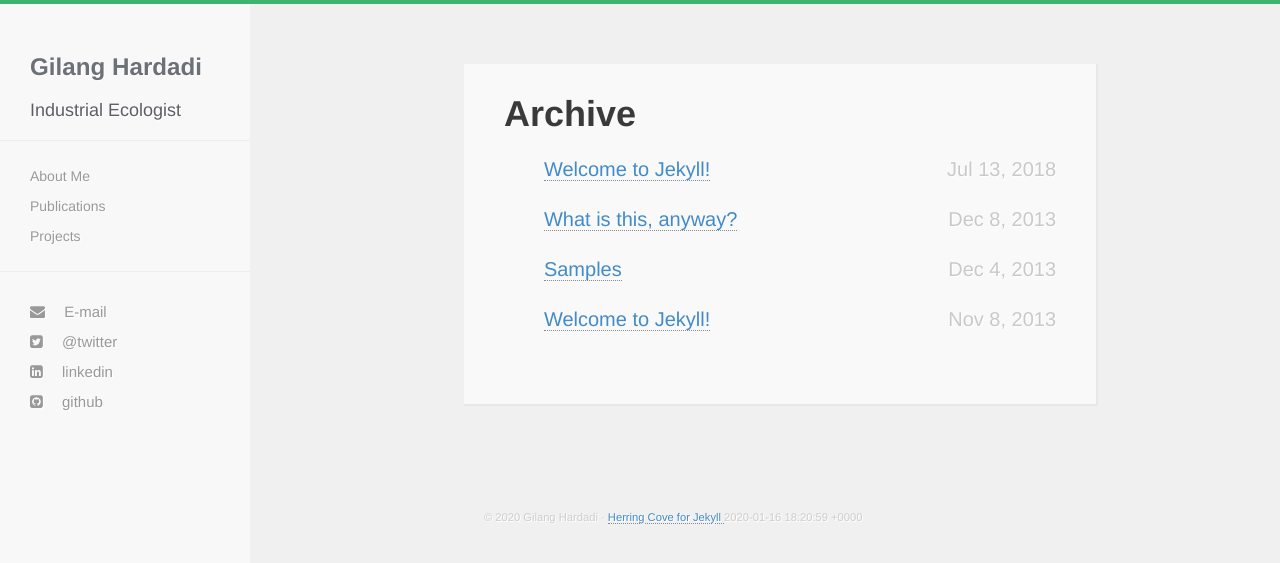
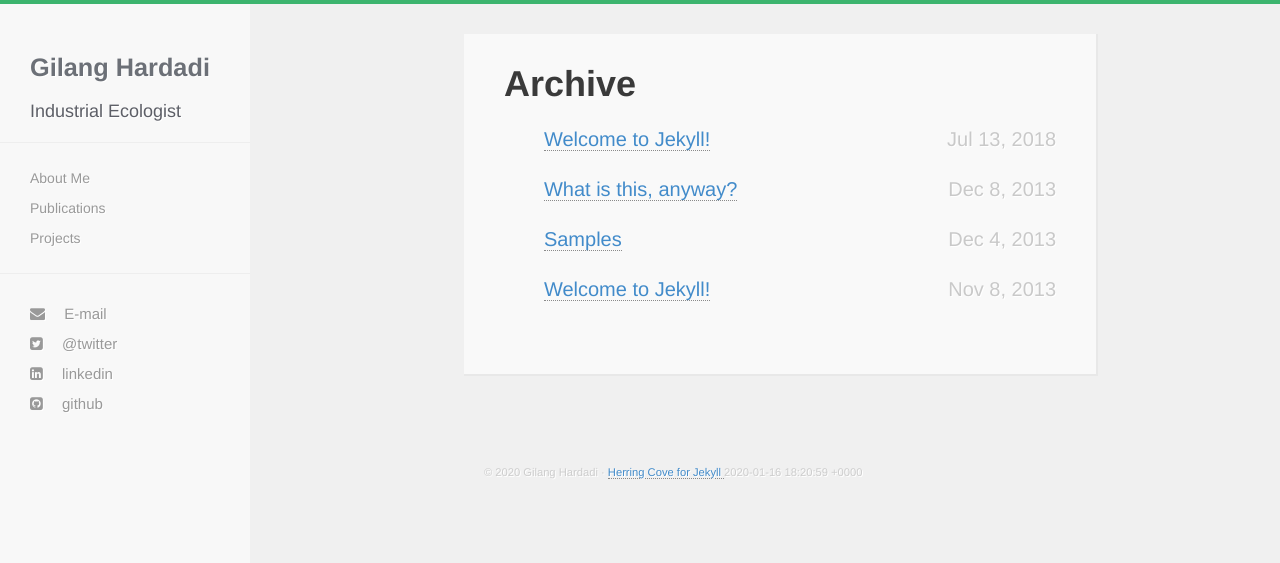
Before and after one commit to ghardadi/gilang.github.io, a Jekyll site: the page built from list.html, in a window 1280 px wide. Shown: the top 563 px of the page. Built offline with Jekyll 4.4.1, drawn with Linux system fonts in a browser that asks for light colours; nearby versions of some CDN libraries.

Commit message:
Update hc.css

```diff
--- a/css/hc.css
+++ b/css/hc.css
@@ -62,7 +62,7 @@ list-style:circle;
 {
   width:80%;
   padding-right:0;
-  padding-top:30px
+  padding-top:15px
 }
 
 .container a
@@ -168,7 +168,7 @@ list-style:circle;
   font-weight:750;
   color:#6c7077;
   font-family:"Helvetica Neue", helvetica, "Open Sans",sans-serif;
-  font-size:1.1em;
+  font-size:1.15em;
   text-shadow:1px 1px #fff
 }
 
@@ -574,7 +574,7 @@ time
 
 .card
 {
-  margin-top:30px
+  margin-top:20px
 }
 .card img
 {
```
